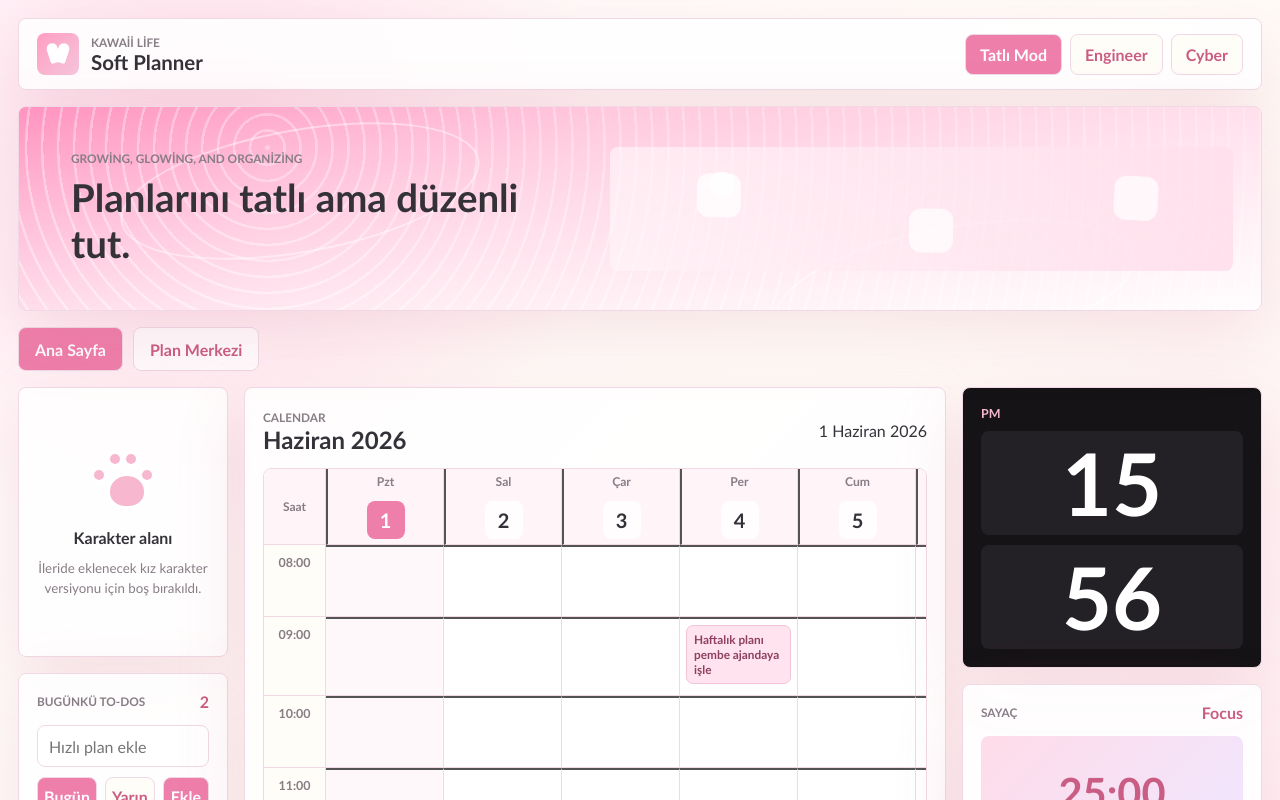
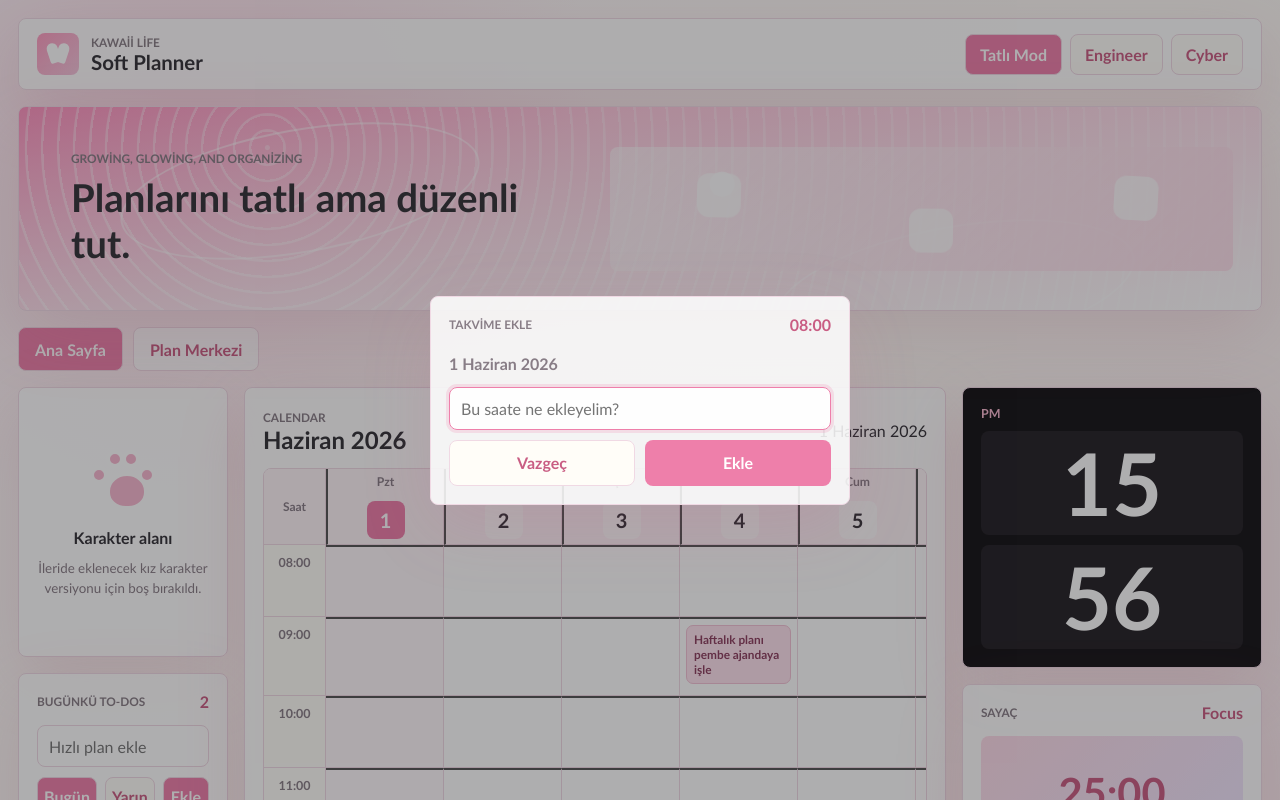
Before and after one commit to BlacxRabbit/Planner, a React (Vite) app: page / in a window 1280 px wide. Both pictures are taken after a click on the button 385 px from the left and 581 px from the top of the page. Shown: the top 800 px of the page. Built offline with nearby package versions, Linux system fonts and the light colour scheme.

Commit message:
Add calendar slot quick entry

```diff
--- a/src/main.jsx
+++ b/src/main.jsx
@@ -142,6 +142,8 @@ function App() {
   const [timerRunning, setTimerRunning] = useState(false);
   const [quickPlan, setQuickPlan] = useState("");
   const [quickDay, setQuickDay] = useState("today");
+  const [slotDraft, setSlotDraft] = useState(null);
+  const [slotTitle, setSlotTitle] = useState("");
   const [draftSlot, setDraftSlot] = useState({
     date: state.selectedDate,
     time: "10:00",
@@ -220,6 +222,39 @@ function App() {
       ],
     }));
     setQuickPlan("");
+  };
+
+  const openSlotPopup = (date, time) => {
+    selectSlot(date, time);
+    setSlotDraft({ date, time });
+    setSlotTitle("");
+  };
+
+  const addSlotPlan = (event) => {
+    event.preventDefault();
+    const title = slotTitle.trim();
+    if (!title || !slotDraft) return;
+
+    const dailyFolder = state.folders.find((folder) => folder.id === "daily-default") || state.folders[0];
+
+    setState((current) => ({
+      ...current,
+      selectedDate: slotDraft.date,
+      tasks: [
+        ...current.tasks,
+        {
+          id: crypto.randomUUID(),
+          title,
+          folderId: dailyFolder.id,
+          scope: "daily",
+          date: slotDraft.date,
+          time: slotDraft.time,
+          done: false,
+        },
+      ],
+    }));
+    setSlotDraft(null);
+    setSlotTitle("");
   };
 
   const selectSlot = (date, time) => {
@@ -380,7 +415,7 @@ function App() {
                       className={`time-cell ${iso === state.selectedDate ? "is-selected" : ""}`}
                       key={`${iso}-${hour}`}
                       type="button"
-                      onClick={() => selectSlot(iso, hour)}
+                      onClick={() => openSlotPopup(iso, hour)}
                     >
                       {[...cellTasks, ...cellReminders].map((item) => (
                         <span className={`event-pill ${item.done ? "is-done" : ""}`} key={item.id}>
@@ -465,6 +500,31 @@ function App() {
           removeTask={removeTask}
         />
       )}
+      {slotDraft ? (
+        <div className="slot-popover-backdrop" role="presentation" onClick={() => setSlotDraft(null)}>
+          <form className="slot-popover" onClick={(event) => event.stopPropagation()} onSubmit={addSlotPlan}>
+            <div className="section-title">
+              <span>Takvime ekle</span>
+              <strong>{slotDraft.time}</strong>
+            </div>
+            <p>{dateFormatter.format(new Date(`${slotDraft.date}T12:00:00`))}</p>
+            <input
+              autoFocus
+              value={slotTitle}
+              onChange={(event) => setSlotTitle(event.target.value)}
+              placeholder="Bu saate ne ekleyelim?"
+            />
+            <div className="slot-popover-actions">
+              <button className="secondary-action" type="button" onClick={() => setSlotDraft(null)}>
+                Vazgeç
+              </button>
+              <button className="submit-button" type="submit">
+                Ekle
+              </button>
+            </div>
+          </form>
+        </div>
+      ) : null}
     </main>
   );
 }
--- a/src/styles.css
+++ b/src/styles.css
@@ -1064,6 +1064,37 @@ form,
   text-decoration: line-through;
 }
 
+.slot-popover-backdrop {
+  position: fixed;
+  inset: 0;
+  z-index: 20;
+  display: grid;
+  place-items: center;
+  background: rgba(20, 18, 22, 0.34);
+  padding: 18px;
+}
+
+.slot-popover {
+  width: min(420px, 100%);
+  border: 1px solid var(--line);
+  border-radius: 8px;
+  background: var(--card-bg);
+  box-shadow: var(--shadow);
+  padding: 18px;
+}
+
+.slot-popover p {
+  margin: -4px 0 4px;
+  color: var(--muted);
+  font-weight: 800;
+}
+
+.slot-popover-actions {
+  display: grid;
+  grid-template-columns: 1fr 1fr;
+  gap: 10px;
+}
+
 .clock-card {
   display: grid;
   gap: 10px;
```
